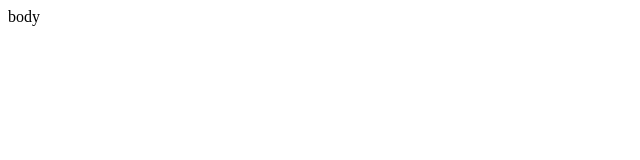
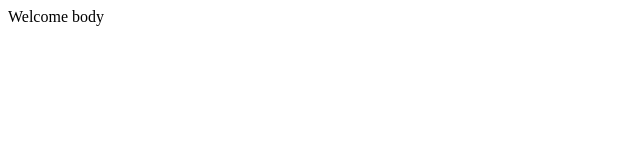
Before and after one commit to benadamdev/my_blog1, a plain HTML site: page index.html in a window 1280 px wide. Shown: the full height of the page, 0-640 px from the left. Drawn offline with Linux system fonts and the light colour scheme.

Commit message:
Initial commit

```diff
--- a/index.html
+++ b/index.html
@@ -6,6 +6,6 @@
 		<title>Index</title>
 	</head>
 	<body>
-		body
+Welcome body
 	</body>
 </html>
```
